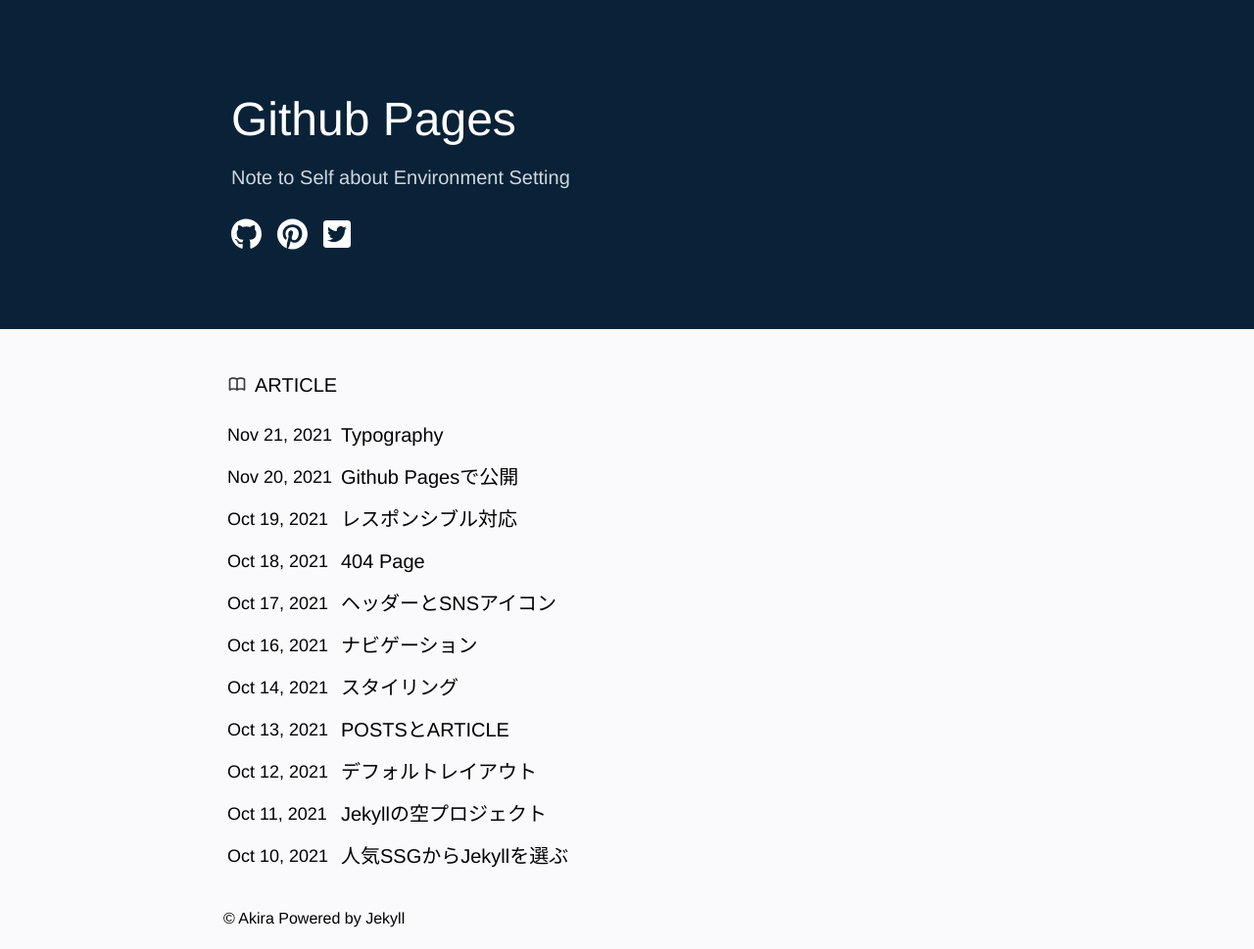
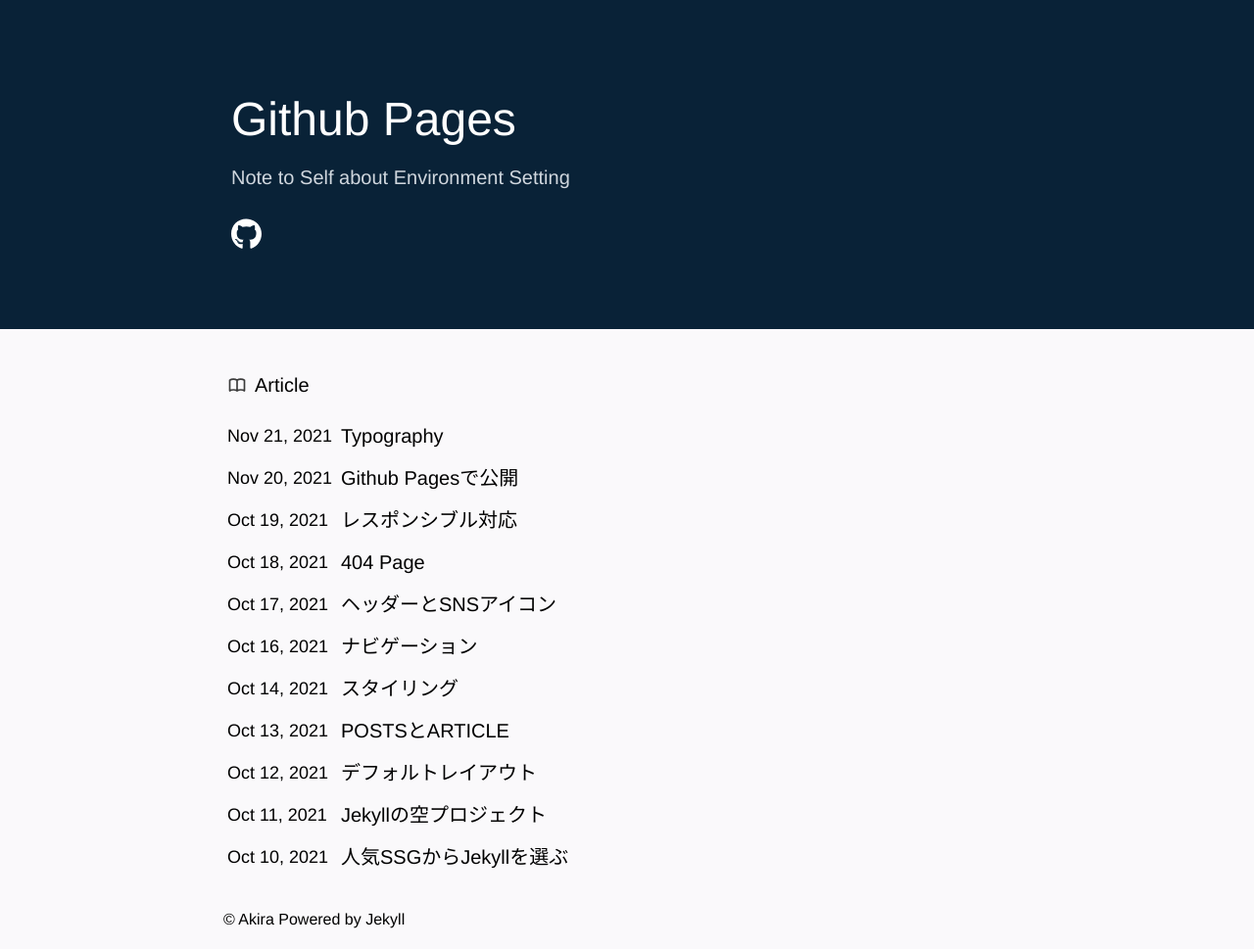
Before and after one commit to justgetwet/jekyll-pages, a Jekyll site: the page built from index.md, in a window 1280 px wide. Shown: the whole page at 98% size. Built offline with Jekyll 4.4.1, drawn with Linux system fonts in a browser that asks for light colours; some web fonts are replaced; a script that is not in the unit is left out.

Commit message:
remove icons

```diff
--- a/_includes/header.html
+++ b/_includes/header.html
@@ -7,11 +7,11 @@
       <a href="{{ "/" | relative_url }}" title="Github">
         {%- include icons/github-brands.svg -%}
       </a>
-      <a href="{{ "/" | relative_url }}" title="Pinterest">
+      <!-- <a href="{{ "/" | relative_url }}" title="Pinterest">
       {%- include icons/pinterest-brands.svg -%}
-      </a>
-      <a href="{{ "/" | relative_url }}" title="Twitter">
+      </a> -->
+      <!-- <a href="{{ "/" | relative_url }}" title="Twitter">
         {%- include icons/twitter-square-brands.svg -%}
-      </a>
+      </a> -->
     </div>
 </header>
--- a/_sass/main.scss
+++ b/_sass/main.scss
@@ -72,15 +72,15 @@ main {
   max-width: $maxWidth;
 }
 
+// Article
 .caption {
   display: flex;
   h3, .book {
     margin-top: var(--spacing-5);
     margin-bottom: 0;
-    font-weight: normal;
   }
   .book {
-    // padding-top: 2px;
+    padding-top: var(--spacing-px);
     padding-left: var(--spacing-1);
   }
   h3 {
--- a/index.md
+++ b/index.md
@@ -6,7 +6,7 @@ title: Top Page
 <main>
   <div class="caption">
     <div class="book">{% include icons/book-open.svg %}</div>
-    <h3>ARTICLE</h3>
+    <h3>Article</h3>
   </div>
     <aside>
       {% for post in site.posts %}
```
